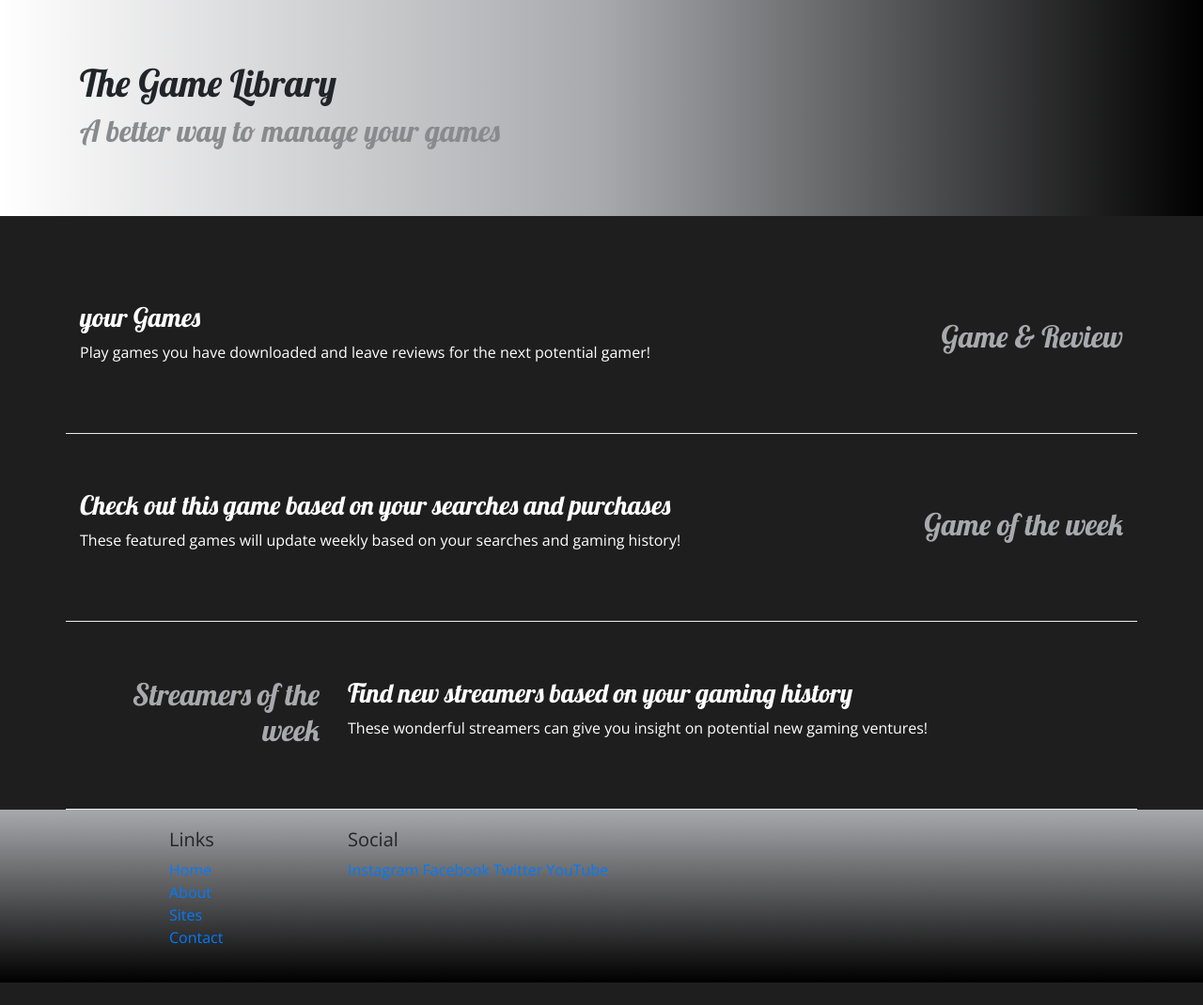
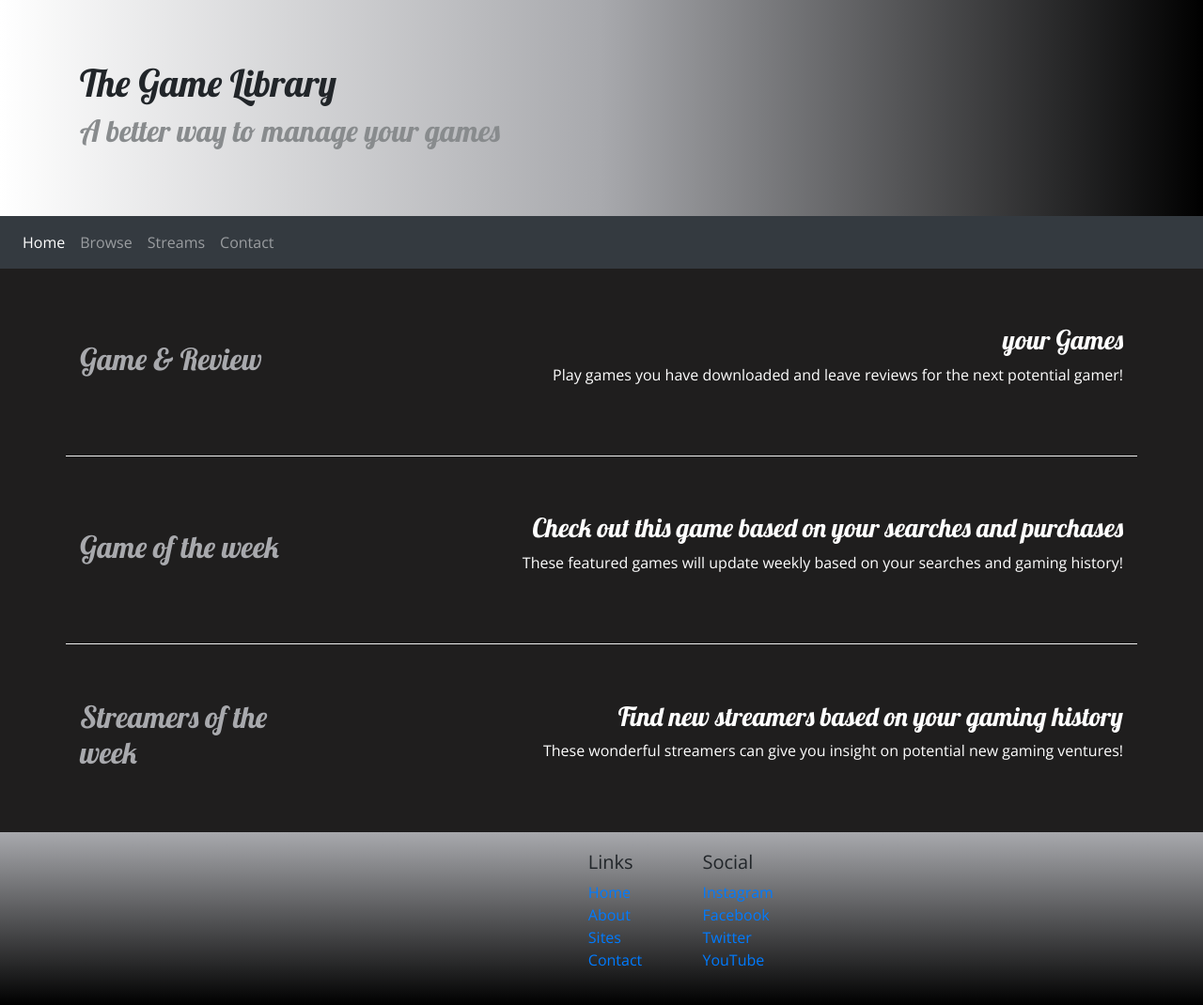
Before and after one commit to SethMoss12/gamingsite, a website: page index.html in a window 1280 px wide. Shown: the whole page at 94% size. Before the commit the page ends 1046 px from the top, so only its background shows below. Drawn offline with nearby package versions, Linux system fonts and the light colour scheme.

Commit message:
navbar added

```diff
--- a/css/styles.css
+++ b/css/styles.css
@@ -27,10 +27,12 @@ header h2 {
 footer {
     background-image: linear-gradient(#A8A9AD, black);
     padding: 20px 0;
+    padding-left: 550px;
 }
 
 .jumbotron {
     background-image: linear-gradient(to right, white, #A8A9AD, black);
+    margin: 0;
 }
 
 .row-content {
@@ -38,3 +40,7 @@ footer {
     border-bottom: 1px ridge;
     min-height: 200px;
 }
+
+#stream {
+    border-bottom: none;
+}
--- a/index.html
+++ b/index.html
@@ -16,6 +16,7 @@
 
 <body>
     <header class="jumbotron jumbotron-fluid">
+        </nav>
         <div class="container">
             <div class="row">
                 <div class="col">
@@ -25,35 +26,45 @@
             </div>
         </div>
     </header>
-
+    <nav class="navbar navbar-expand-md navbar-dark bg-dark sticky-top">
+        <ul class="navbar-nav">
+            <li class="nav-item active"><a class="nav-link" href="#">Home</a></li>
+            <li class="nav-item"><a class="nav-link" href="browse.html">Browse</a></li>
+            <li class="nav-item"><a class="nav-link" href="#">Streams</a></li>
+            <li class="nav-item"><a class="nav-link" href="#">Contact</a></li>
+        </ul>
+    </nav>
     <div class="container">
         <div class="row row-content align-items-center">
-            <div class="col-sm-4 order-sm-last col-md-3">
-                <h2 class="text-sm-right">Game & Review</h2>
+            <div class="col-sm-4 col-md-3">
+                <h2>Game & Review</h2>
             </div>
-            <div class="col">
-                <h3>your Games</h3>
-                <p>Play games you have downloaded and leave reviews for the next potential gamer!</p>
-            </div>
-        </div>
-
-        <div class="row row-content align-items-center">
-            <div class="col-sm-4 order-sm-last col-md-3">
-                <h2 class="text-sm-right">Game of the week</h2>
-            </div>
-            <div class="col">
-                <h3>Check out this game based on your searches and purchases</h3>
-                <p>These featured games will update weekly based on your searches and gaming history!</p>
+            <div class="col order-sm-last">
+                <h3 class="text-sm-right">your Games</h3>
+                <p class="text-sm-right">Play games you have downloaded and leave reviews for the next potential gamer!
+                </p>
             </div>
         </div>
 
         <div class="row row-content align-items-center">
             <div class="col-sm-4 col-md-3">
-                <h2 class="text-sm-right">Streamers of the week</h2>
+                <h2>Game of the week</h2>
             </div>
-            <div class="col">
-                <h3>Find new streamers based on your gaming history</h3>
-                <p>These wonderful streamers can give you insight on potential new gaming ventures!</p>
+            <div class="col order-sm-last">
+                <h3 class="text-sm-right">Check out this game based on your searches and purchases</h3>
+                <p class="text-sm-right">These featured games will update weekly based on your searches and gaming
+                    history!</p>
+            </div>
+        </div>
+
+        <div class="row row-content align-items-center" id="stream">
+            <div class="col-sm-4 col-md-3">
+                <h2>Streamers of the week</h2>
+            </div>
+            <div class="col order-sm-last">
+                <h3 class="text-sm-right">Find new streamers based on your gaming history</h3>
+                <p class="text-sm-right">These wonderful streamers can give you insight on potential new gaming
+                    ventures!</p>
             </div>
         </div>
     </div>
@@ -72,10 +83,12 @@
                 </div>
                 <div class="col-6 col-sm-5">
                     <h5>Social</h5>
-                    <a href="http://instagram.com/">Instagram</a>
-                    <a href="http://facebook.com/">Facebook</a>
-                    <a href="http://twitter.com/">Twitter</a>
-                    <a href="http://youtube.com/">YouTube</a>
+                    <ul class="list-unstyled">
+                        <li><a href="http://instagram.com/">Instagram</a></li>
+                        <li><a href="http://facebook.com/">Facebook</a></li>
+                        <li><a href="http://twitter.com/">Twitter</a></li>
+                        <li><a href="http://youtube.com/">YouTube</a></li>
+                    </ul>
                 </div>
             </div>
         </div>
```
